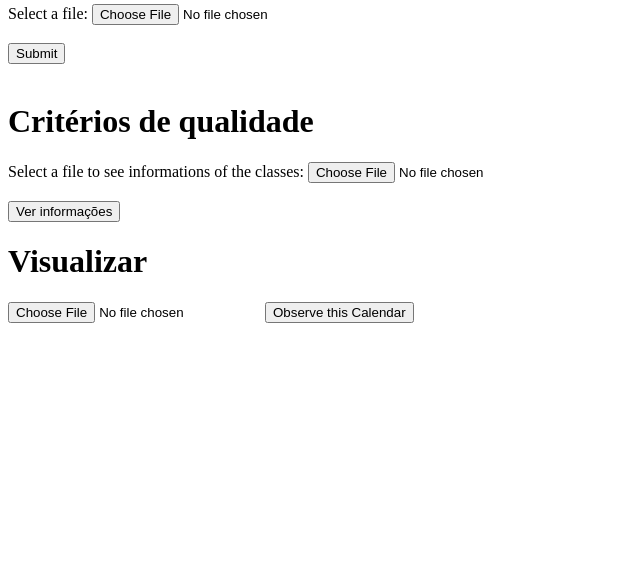
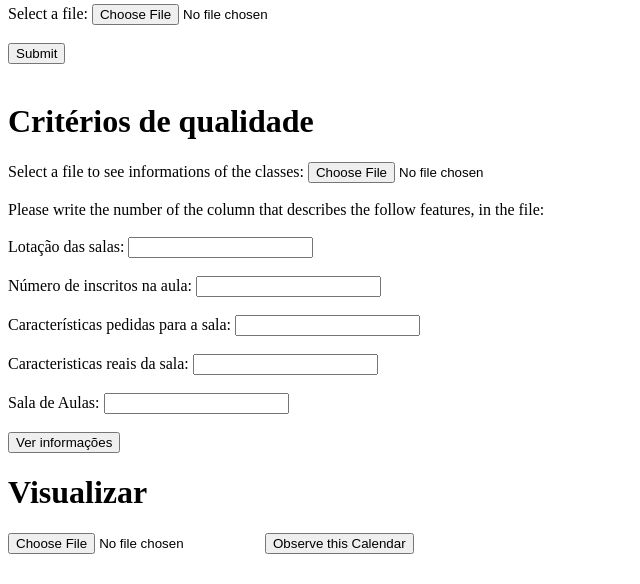
Before and after one commit to JoGui2014/projetoADSdjango, a Django app: page /calendario/ in a window 1280 px wide. Shown: the part 216-800 px from the top of the page, without its empty margins (0-640 px from the left). Run offline with Django 4.2, Linux system fonts and the light colour scheme.

Commit message:
Colunas do csv dadas pelo utilizador

```diff
--- a/schedule/calendario/templates/calendario/homePage.html
+++ b/schedule/calendario/templates/calendario/homePage.html
@@ -12,6 +12,7 @@
         <input type="file" id="uploaded_file" name="uploaded_file"><br><br>
         <input type="submit" value="Submit" name="submeter">
     </form>
+
     <h1>Choose Class Rooms Local File To Convert</h1>
     <form action=" {% url 'calendario:class_rooms' %}" method="post" enctype="multipart/form-data">
         {% csrf_token %}
@@ -19,13 +20,27 @@
         <input type="file" id="class_rooms" name="class_rooms"><br><br>
         <input type="submit" value="Submit" name="submeter">
     </form><br>
+
     <h1>Critérios de qualidade</h1>
-    <form action=" {% url 'calendario:get_informations' %}" method="post" enctype="multipart/form-data">
+    <form id="form_criterios_qualidade" action=" {% url 'calendario:get_informations' %}" method="post" enctype="multipart/form-data">
         {% csrf_token %}
         <label for="input_file">Select a file to see informations of the classes:</label>
         <input type="file" id="input_file" name="input_file"><br><br>
-        <input type="submit" value="Ver informações" name="get_informations">
+
+        <label for="class_rooms">Please write the number of the column that describes the follow features, in the file:</label>
+        <br><br><label>Lotação das salas:</label>
+        <input type="number" id="lotacao_index" name="lotacao_index"><br><br>
+        <label>Número de inscritos na aula:</label>
+        <input type="number" id="inscritos_index" name="inscritos_index"><br><br>
+        <label>Características pedidas para a sala:</label>
+        <input type="number" id="sala_expectavel" name="sala_expectavel"><br><br>
+        <label>Caracteristicas reais da sala:</label>
+        <input type="number" id="sala_real" name="sala_real"><br><br>
+        <label>Sala de Aulas:</label>
+        <input type="number" id="sala_index" name="sala_index"><br><br>
+        <input type="submit" Value="Ver informações">
     </form>
+
     <h1>Visualizar</h1>
     <form method="post" action="{% url 'calendario:observeCalendar' %}" enctype="multipart/form-data">
     {% csrf_token %}
--- a/schedule/calendario/views.py
+++ b/schedule/calendario/views.py
@@ -130,36 +130,20 @@ app_name = 'src'
 #             QMessageBox.critical(self, "Error", "Error saving file: " + str(e))
 #
 
-def get_information_sections(file):
+def get_information_sections(file, lotacao_index, inscritos_index, sala_expectavel, sala_real, sala_index):
     try:
         with file as input_stream:
             csv_data = input_stream.read().decode("utf-8")
             csv_data = [line.split(';') for line in csv_data.split('\n') if line]  # Convert CSV string to a list of lists
+            header_row = csv_data[0]
+
             if csv_data:
-                lotacao_index = -1  # Initialize with an invalid index
-                inscritos_index = -1  # Initialize with an invalid index
-                # Vale a pena usar sala quando se pode usar as características???
-                sala_index=-1
-                sala_expectavel=-1
-                sala_real=-1
-                header_row = csv_data[0]
-                salas_desperdiçadas=0
+                print("ola")
+                salas_desperdicadas=0
                 salas_sem_caracteristicas=0
 
-                # Find the index of the columns dynamically
-                for index, column_name in enumerate(header_row):
-                    if "Lotação" in column_name:
-                        lotacao_index = index
-                    if "Inscritos no turno" in column_name:
-                        inscritos_index = index
-                    if "Sala da aula" in column_name:
-                        sala_index = index
-                    if "Características da sala pedida para a aula" in column_name:
-                        sala_expectavel = index
-                    if "Características reais da sala" in column_name:
-                        sala_real = index
-                #Separar???
                 if lotacao_index != -1 and inscritos_index != -1 and sala_index != -1 and sala_expectavel!=-1 and sala_real!=-1:
+                    print("Olaola")
                     count = 0
                     sum_students = 0
                     aulas_sem_sala = 0
@@ -167,9 +151,7 @@ def get_information_sections(file):
                     tipo_de_sala_expectado=None
                     tipo_de_sala_real=None
 
-                    # Valid columns found, proceed with checking for overpopulation
-
-                    save_path = save_path = "C:\\Users\\inesc\\OneDrive - ISCTE-IUL\\Documentos\\Iscte\\Mestrado\\ADS\\projetoADSdjango\\schedule\\calendario\\static\\overpopulated_classes.csv"
+                    save_path = "C:\\Users\\inesc\\OneDrive - ISCTE-IUL\\Documentos\\Iscte\\Mestrado\\ADS\\projetoADSdjango\\schedule\\calendario\\static\\overpopulated_classes.csv"
                     with open(save_path, "w", newline="", encoding="utf-8") as csv_file:
                         csv_writer = csv.writer(csv_file)
                         csv_writer.writerow(header_row)
@@ -187,72 +169,75 @@ def get_information_sections(file):
                                 tipo_de_sala_expectado = row[sala_expectavel]
                                 tipo_de_sala_real = row[sala_real]
                                 result = get_class_room_characteristics(tipo_de_sala_expectado, tipo_de_sala_real)
-                                salas_desperdiçadas+=result[0]
+                                salas_desperdicadas+=result[0]
                                 salas_sem_caracteristicas+=result[1]
                             except ValueError as e:
-                                str(e)
+                                print(str(e))
                             total_aulas+=1
-                    #print(tipos_de_sala_1, tipos_de_sala_2)
-                    return count, sum_students, total_aulas-aulas_sem_sala, salas_desperdiçadas, salas_sem_caracteristicas
+                        print("olaolaola")
+                    print(count, sum_students, total_aulas-aulas_sem_sala, salas_desperdicadas, salas_sem_caracteristicas)
+                    return count, sum_students, total_aulas-aulas_sem_sala, salas_desperdicadas, salas_sem_caracteristicas
     except Exception as e:
-        return None
+        return print(str(e))
 
 def get_class_room_characteristics(tipo_de_sala_expectado, tipo_de_sala_real):
     salas_sem_caracteristicas=0
-    salas_desperdiçadas=0
+    salas_desperdicadas=0
     #list=[]
-    # Pedir Sala de Aulas e sair Arq???
     if "Arq" in tipo_de_sala_expectado.strip() and ("Arq" not in tipo_de_sala_real.strip() and "Computadores" not in tipo_de_sala_expectado.strip()):
         salas_sem_caracteristicas+=1
-    if "Arq" in tipo_de_sala_real.strip() and ("Arq" not in tipo_de_sala_expectado.strip() and "Computadores" not in tipo_de_sala_real.strip()):
-        salas_desperdiçadas += 1
-    # if "Lab" in tipo_de_sala_expectado.strip() and (tipo_de_sala_expectado.strip() not in tipo_de_sala_real.strip()):
-    #     salas_sem_caracteristicas += 1
-    # if "Lab" in tipo_de_sala_real.strip() and ("Lab" not in tipo_de_sala_expectado.strip()):
-    #     salas_desperdiçadas += 1
-    if "Lab" in tipo_de_sala_expectado.strip() and ("Lab" not in tipo_de_sala_real.strip()) and salas_desperdiçadas!=1 and salas_sem_caracteristicas!=1:
+    if "Arq" in tipo_de_sala_real.strip() and ("Arq" not in tipo_de_sala_expectado.strip() and "Aulas" not in tipo_de_sala_expectado and "aulas" not in tipo_de_sala_expectado and "Computadores" not in tipo_de_sala_real.strip()):
+        salas_desperdicadas += 1
+    if "Lab" in tipo_de_sala_expectado.strip() and ("Lab" not in tipo_de_sala_real.strip()) and salas_desperdicadas!=1 and salas_sem_caracteristicas!=1:
         salas_sem_caracteristicas += 1
-    if "Lab" in tipo_de_sala_real.strip() and ("Lab" not in tipo_de_sala_expectado.strip()) and salas_desperdiçadas!=1 and salas_sem_caracteristicas!=1:
-        salas_desperdiçadas += 1
-    if "BYOD" in tipo_de_sala_expectado and "BYOD" not in tipo_de_sala_real and salas_desperdiçadas!=1 and salas_sem_caracteristicas!=1:
+    if "Lab" in tipo_de_sala_real.strip() and ("Lab" not in tipo_de_sala_expectado.strip()) and salas_desperdicadas!=1 and salas_sem_caracteristicas!=1:
+        salas_desperdicadas += 1
+    if "BYOD" in tipo_de_sala_expectado and "BYOD" not in tipo_de_sala_real and salas_desperdicadas!=1 and salas_sem_caracteristicas!=1:
         salas_sem_caracteristicas += 1
-    # Se for de aulas???
-    if "BYOD" in tipo_de_sala_real and "BYOD" not in tipo_de_sala_expectado and "aulas" not in tipo_de_sala_real and salas_desperdiçadas!=1 and salas_sem_caracteristicas!=1:
-        salas_desperdiçadas += 1
-    #Videoconferencia????
-    if "videoconferencia" in tipo_de_sala_expectado and "videoconferencia" not in tipo_de_sala_real and salas_desperdiçadas!=1 and salas_sem_caracteristicas!=1:
+    if "BYOD" in tipo_de_sala_real and "BYOD" not in tipo_de_sala_expectado and salas_desperdicadas!=1 and salas_sem_caracteristicas!=1:
+        salas_desperdicadas += 1
+    if "videoconferencia" in tipo_de_sala_expectado and "videoconferencia" not in tipo_de_sala_real and salas_desperdicadas!=1 and salas_sem_caracteristicas!=1:
         salas_sem_caracteristicas+=1
-    if "Não necessita de sala" in tipo_de_sala_expectado and tipo_de_sala_real and salas_desperdiçadas!=1 and salas_sem_caracteristicas!=1:
-        salas_desperdiçadas+=1
-    # if ("Aulas" or "aulas" in tipo_de_sala_expectado) and "aulas" not in tipo_de_sala_real:
-    #     salas_desperdiçadas+=1
-    # if ("Aulas" in tipo_de_sala_expectado or "aulas" in tipo_de_sala_expectado) and "aulas" not in tipo_de_sala_real:
-    #     salas_sem_caracteristicas+=1
-    # if salas_sem_caracteristicas!=0 or salas_desperdiçadas!=0:
+    if "videoconferencia" in tipo_de_sala_real and "videoconferencia" not in tipo_de_sala_expectado and salas_desperdicadas!=1 and salas_sem_caracteristicas!=1:
+        salas_desperdicadas+=1
+    if "Não necessita de sala" in tipo_de_sala_expectado and tipo_de_sala_real and salas_desperdicadas!=1 and salas_sem_caracteristicas!=1:
+        salas_desperdicadas+=1
+    # if salas_sem_caracteristicas!=0 or salas_desperdicadas!=0:
     #     if (tipo_de_sala_expectado, tipo_de_sala_real) not in list:
     #         list.append((tipo_de_sala_expectado, tipo_de_sala_real))
     #         print(list[-1])
-    #
-    return salas_desperdiçadas, salas_sem_caracteristicas
+
+    return salas_desperdicadas, salas_sem_caracteristicas
 
 def get_informations(request):
     if request.method == 'POST':
         file = request.FILES.get('input_file')
+        try:
+            lotacao_index = int(request.POST.get('lotacao_index'))
+            inscritos_index = int(request.POST.get('inscritos_index'))
+            sala_expectavel = int(request.POST.get('sala_expectavel'))
+            sala_real = int(request.POST.get('sala_real'))
+            sala_index = int(request.POST.get('sala_index'))
+        except ValueError:
+        # Handle the case where conversion to int fails
+            return HttpResponse("Invalid input for indices. Please provide valid integer values.")
 
     if not file.name.endswith('.csv'):
         return HttpResponse("Please upload a valid CSV file")
+
     try:
-        result = get_information_sections(file)
+        result = get_information_sections(file, lotacao_index, inscritos_index, sala_expectavel, sala_real, sala_index)
         if result is None:
-            return HttpResponse("An error occurred while processing the file.")
-        number, sum_students, aulas_sem_sala, salas_desperdiçadas, salas_sem_caracteristicas = result
+            return HttpResponse("An error occurred while processing the file or the columns aren't valid.")
+
+        number, sum_students, aulas_sem_sala, salas_desperdicadas, salas_sem_caracteristicas = result
         if number==0:
             return HttpResponse("Erro ao recolher número de aulas em sobrelotação.")
         if sum_students==0:
             return HttpResponse("Erro ao recolher número de alunos com aulas em sobrelotação.")
         if aulas_sem_sala==0:
             return HttpResponse("Erro ao recolher número de aulas sem sala atribuída.")
-        if salas_desperdiçadas == 0:
+        if salas_desperdicadas == 0:
             return HttpResponse("Erro ao recolher número de características desperdiçadas nas salas atribuídas às aulas.")
         if salas_sem_caracteristicas == 0:
             return HttpResponse("Erro ao recolher número de salas sem as características solicitadas pelo docente.")
@@ -261,8 +246,8 @@ def get_informations(request):
             f"Número de aulas em sobrelotação: {number}<br>"
             f"Número de alunos com aulas em sobrelotação: {sum_students}<br>"
             f"Número de aulas sem sala atribuída: {aulas_sem_sala}<br>"
-           f"Número de características desperdiçadas nas salas atribuídas às aulas: {salas_desperdiçadas}<br>"
-           f"Número de salas sem as características solicitadas pelo docente: {salas_sem_caracteristicas}"
+            f"Número de características desperdiçadas nas salas atribuídas às aulas: {salas_desperdicadas}<br>"
+            f"Número de salas sem as características solicitadas pelo docente: {salas_sem_caracteristicas}"
         )
     except FileNotFoundError or Exception as e:
         return HttpResponse(str(e))
```
